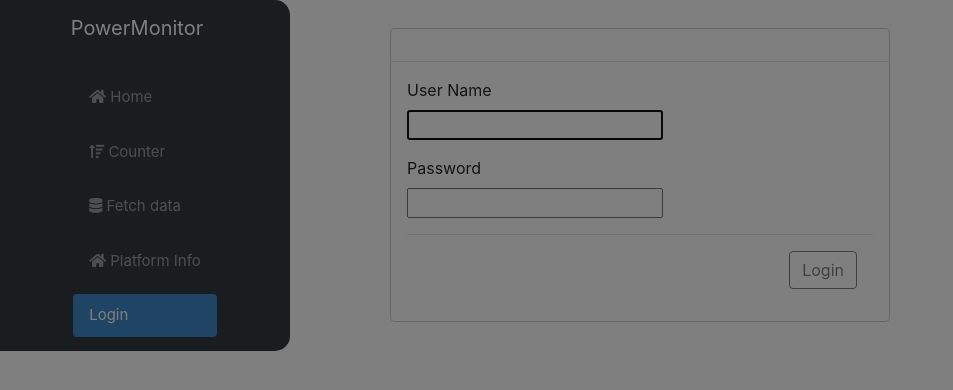
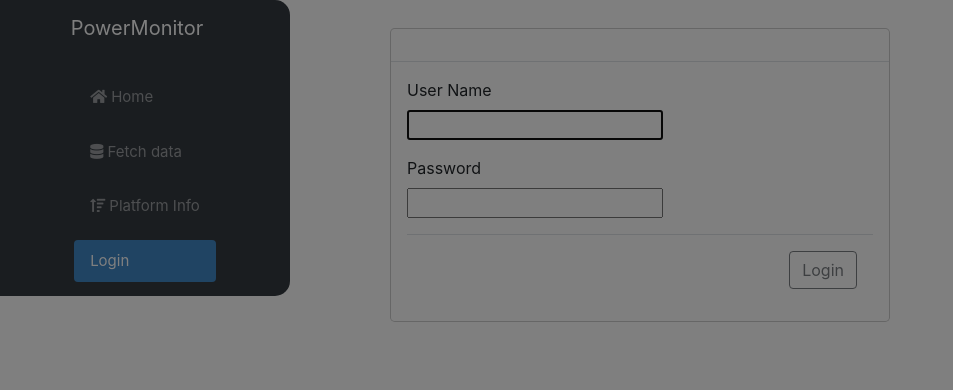
Before and after one commit to XHunter74/PowerMonitor.Site, an Angular app in the folder PowerMonitor.Site/: page /app-login in a window 1280 px wide. Shown: the top 390 px of the page, without its empty margins (0-953 px from the left). Built offline with nearby package versions, Linux system fonts and the light colour scheme.

Commit message:
Removed counter component.

```diff
--- a/PowerMonitor.Site/src/app/app.module.ts
+++ b/PowerMonitor.Site/src/app/app.module.ts
@@ -10,7 +10,6 @@ import { BrowserAnimationsModule } from '@angular/platform-browser/animations';
 import { AppComponent } from './app.component';
 import { NavMenuComponent } from './nav-menu/nav-menu.component';
 import { HomeComponent } from './home/home.component';
-import { CounterComponent } from './counter/counter.component';
 import { FetchDataComponent } from './fetch-data/fetch-data.component';
 import { LoginModalComponent } from './app-login/login-modal.component'
 import { AuthGuard } from "./services/auth.guard";
@@ -23,7 +22,6 @@ import { PlatformInfoComponent } from './platform-info/platform-info.component';
     AppComponent,
     NavMenuComponent,
     HomeComponent,
-    CounterComponent,
     FetchDataComponent,
     AppLoginComponent,
     LoginModalComponent,
@@ -39,7 +37,6 @@ import { PlatformInfoComponent } from './platform-info/platform-info.component';
     BrowserAnimationsModule,
     RouterModule.forRoot([
       { path: '', component: HomeComponent, pathMatch: 'full', canActivate: [AuthGuard] },
-      { path: 'counter', component: CounterComponent, canActivate: [AuthGuard] },
       { path: 'fetch-data', component: FetchDataComponent, canActivate: [AuthGuard] },
       { path: 'platform-info', component: PlatformInfoComponent, canActivate: [AuthGuard] },
       { path: 'app-login', component: AppLoginComponent },
--- a/PowerMonitor.Site/src/app/counter/counter.component.html
+++ /dev/null
@@ -1,7 +0,0 @@
-<h1>Counter</h1>
-
-<p>This is a simple example of an Angular component.</p>
-
-<p>Current count: <strong>{{ currentCount }}</strong></p>
-
-<button (click)="incrementCounter()">Increment</button>
--- a/PowerMonitor.Site/src/app/counter/counter.component.ts
+++ /dev/null
@@ -1,13 +0,0 @@
-import { Component } from '@angular/core';
-
-@Component({
-  selector: 'app-counter-component',
-  templateUrl: './counter.component.html'
-})
-export class CounterComponent {
-  public currentCount = 0;
-
-  public incrementCounter() {
-    this.currentCount++;
-  }
-}
--- a/PowerMonitor.Site/src/app/nav-menu/nav-menu.component.html
+++ b/PowerMonitor.Site/src/app/nav-menu/nav-menu.component.html
@@ -17,18 +17,13 @@
           </a>
         </li>
         <li class="nav-item" [routerLinkActive]='["link-active"]'>
-          <a [routerLink]='["/counter"]' class="nav-link" (click)='collapse()'>
-            <span class='fas fa-sort-amount-up'></span> Counter
-          </a>
-        </li>
-        <li class="nav-item" [routerLinkActive]='["link-active"]'>
           <a [routerLink]='["/fetch-data"]' class="nav-link" (click)='collapse()'>
             <span class='fas fa-database'></span> Fetch data
           </a>
         </li>
         <li class="nav-item" [routerLinkActive]='["link-active"]'>
           <a [routerLink]='["/platform-info"]' class="nav-link" (click)='collapse()'>
-            <span class='fas fa-home'></span> Platform Info
+            <span class='fas fa-sort-amount-up'></span> Platform Info
           </a>
         </li>
         <li *ngIf="!isLoggedIn()" class="nav-item" [routerLinkActive]='["link-active"]'>
```
Also changed, not shown: 1 other file (tests, documents, lock files or other folders).
